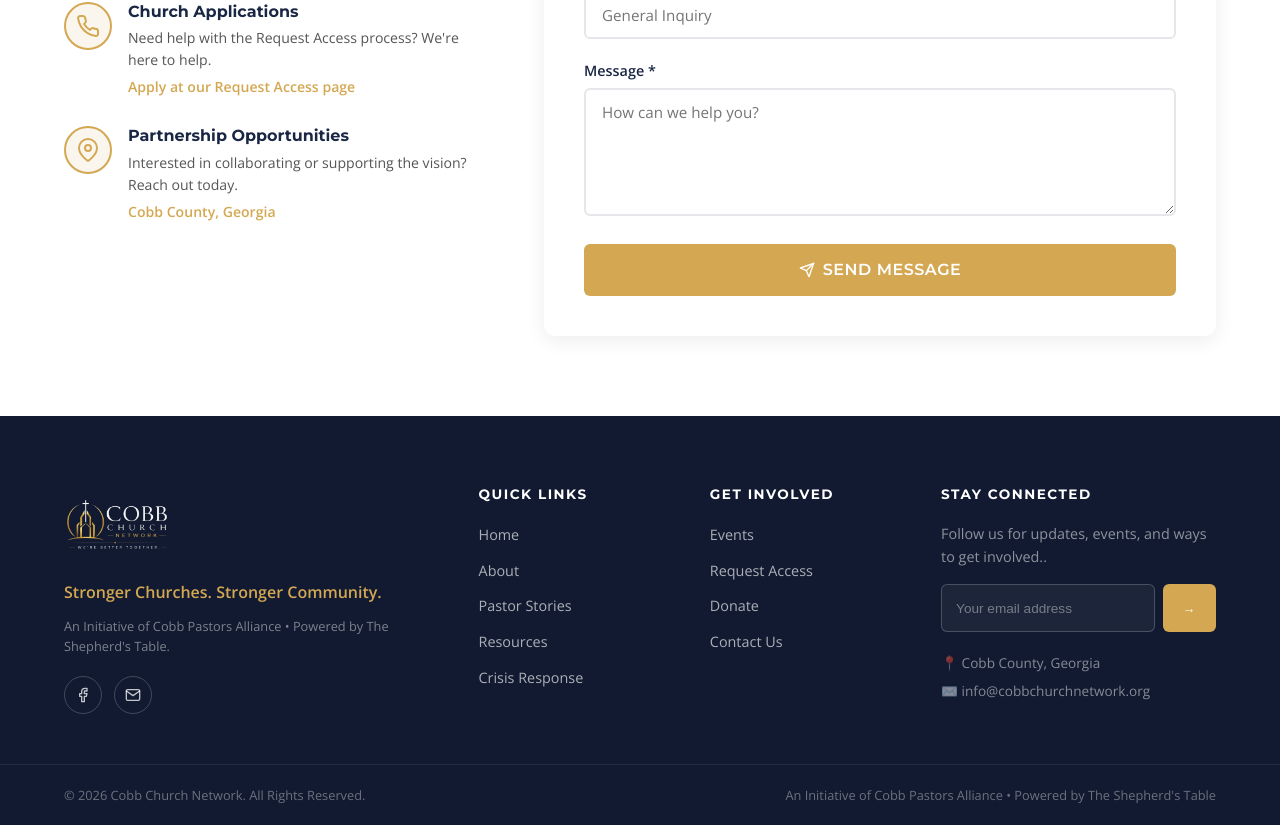
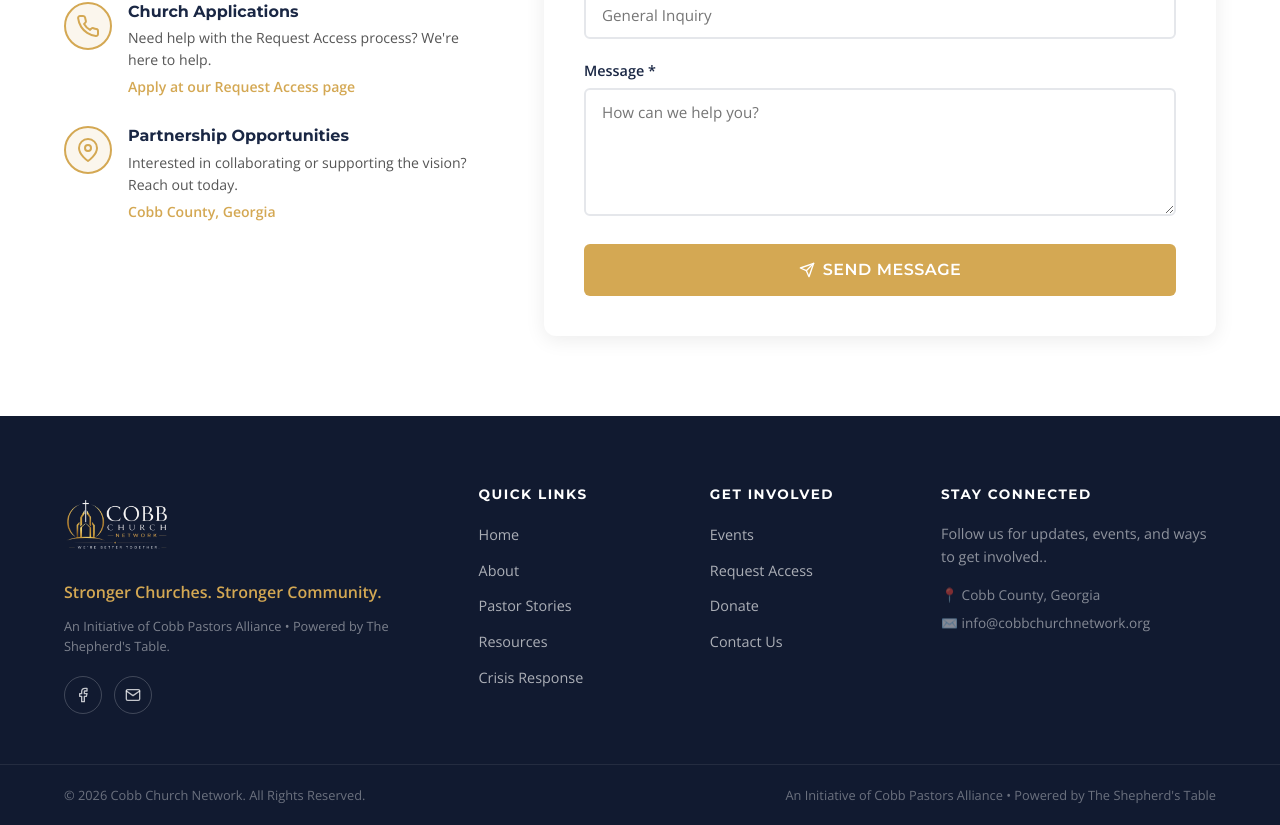
Before and after one commit to BizzOne-Digital/cobbchurch, a React (Create React App) app in the folder client/: page /contact in a window 1280 px wide. Shown: the part 584-1409 px from the top of the page. Built offline with nearby package versions, Linux system fonts and the light colour scheme; no server answers.

Commit message:
subscribeeee

```diff
--- a/client/src/components/layout/Footer.js
+++ b/client/src/components/layout/Footer.js
@@ -63,10 +63,7 @@
           <div className="footer-col">
             <h4>Stay Connected</h4>
             <p>Follow us for updates, events, and ways to get involved..</p>
-            <form className="footer-newsletter" onSubmit={e => e.preventDefault()}>
-              <input type="email" placeholder="Your email address" />
-              <button type="submit" className="btn btn-primary btn-sm">→</button>
-            </form>
+
             <div className="footer-contact-info">
               <p>📍 Cobb County, Georgia</p>
               <p>✉️ info@cobbchurchnetwork.org</p>
```
